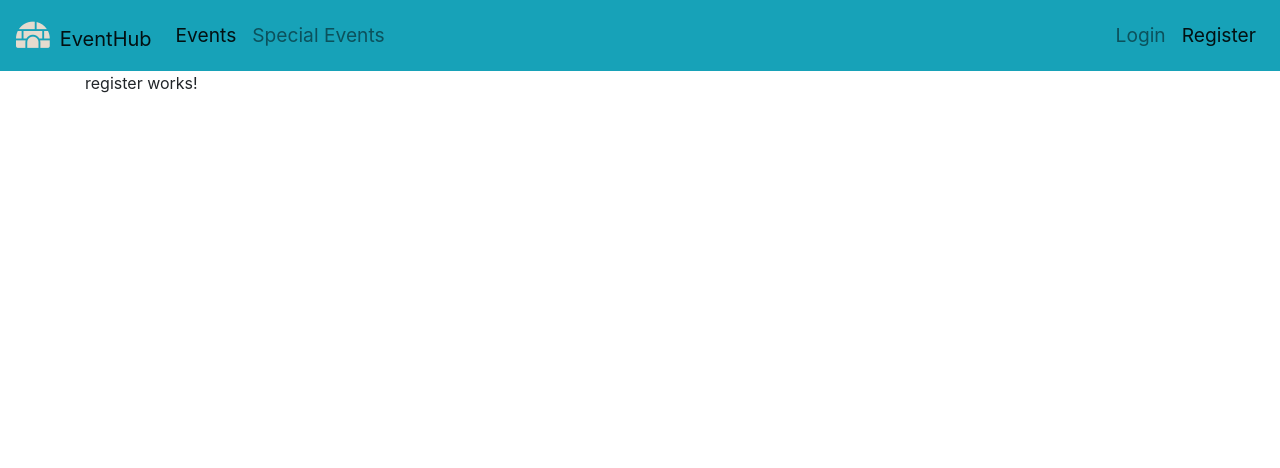
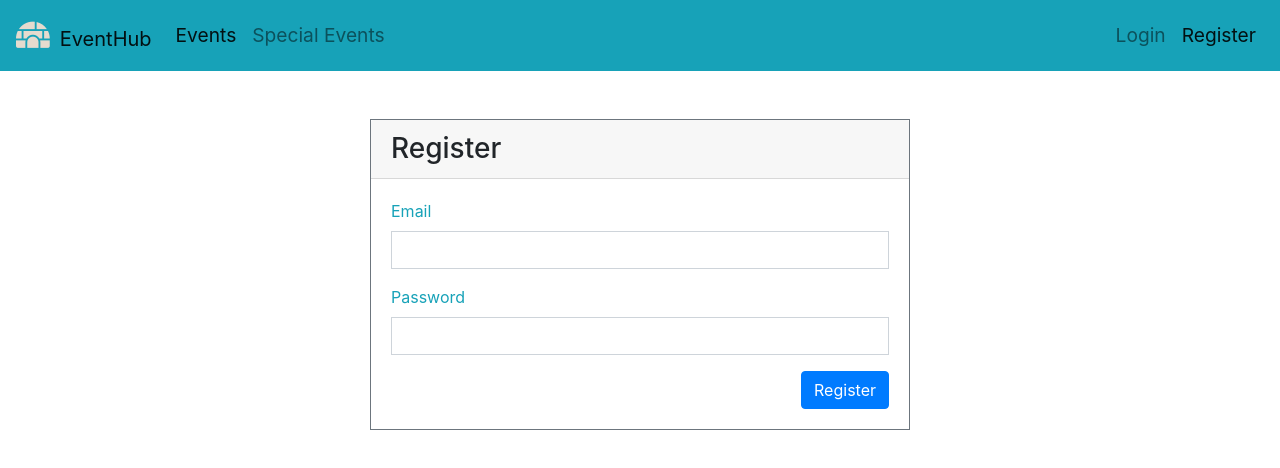
Before and after one commit to trymycode/EventHub, an Angular app in the folder eventApp/: page /register in a window 1280 px wide. Shown: the top 468 px of the page. Built offline with nearby package versions, Linux system fonts and the light colour scheme.

Commit message:
completed registration UI

```diff
--- a/eventApp/src/app/app.module.ts
+++ b/eventApp/src/app/app.module.ts
@@ -7,7 +7,7 @@ import { LoginComponent } from './login/login.component';
 import { EventsComponent } from './events/events.component';
 import { SpecialEventsComponent } from './special-events/special-events.component';
 import { RegisterComponent } from './register/register.component';
-
+import { FormsModule } from '@angular/forms';
 @NgModule({
   declarations: [
     AppComponent,
@@ -18,6 +18,7 @@ import { RegisterComponent } from './register/register.component';
   ],
   imports: [
     BrowserModule,
+    FormsModule,
     AppRoutingModule
   ],
   providers: [],
--- a/eventApp/src/app/register/register.component.html
+++ b/eventApp/src/app/register/register.component.html
@@ -1,3 +1,23 @@
-<p>
-  register works!
-</p>
+<div class="row pt-5">
+  <div class="col-md-6 mx-auto">
+    <div class="card border-secondary rounded-0">
+      <div class="card-header">
+        <h3 class="mb-0">Register</h3>
+      </div>
+      <div class="card-body text-info">
+        <form class="form">
+          <div class="form-group">
+            <label for="">Email</label>
+            <input type="text" [(ngModel)]="registerUserData.email" name="email" class="form-control rounded-0" required>
+          </div>
+          <div class="form-group">
+            <label for="">Password</label>
+            <input type="password" [(ngModel)]="registerUserData.password" name="password" class="form-control rounded-0" required>
+          </div>
+          <button type="submit" (click)="registerUser()" class="btn btn-primary float-right">Register</button>
+        </form>
+      </div>
+    </div>
+
+  </div>
+</div>
--- a/eventApp/src/app/register/register.component.ts
+++ b/eventApp/src/app/register/register.component.ts
@@ -6,10 +6,13 @@ import { Component, OnInit } from '@angular/core';
   styleUrls: ['./register.component.css']
 })
 export class RegisterComponent implements OnInit {
-
+  registerUserData = {};
   constructor() { }
 
   ngOnInit() {
+
   }
-
+  registerUser(){
+    console.log(this.registerUserData);
+  }
 }
```
